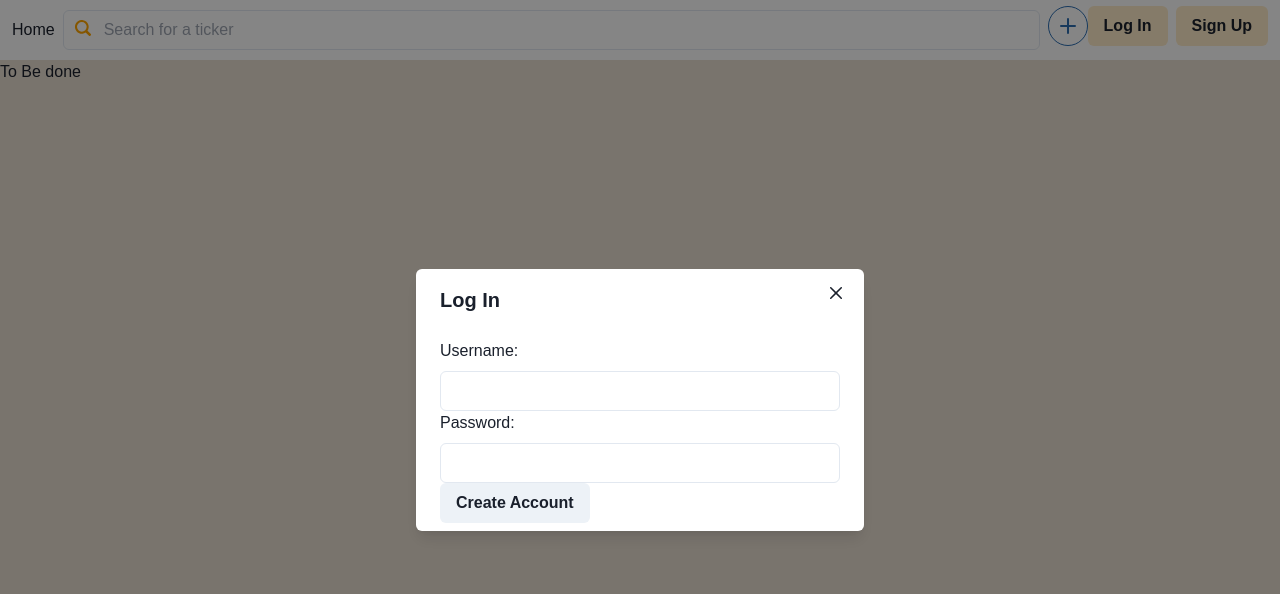
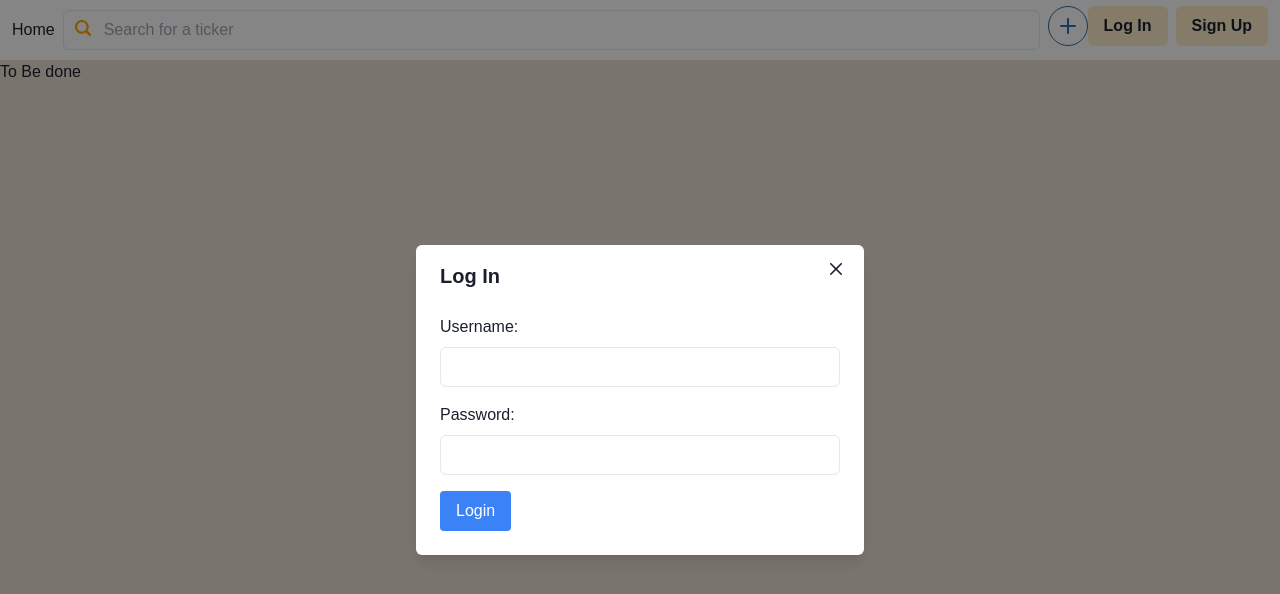
Before and after one commit to monkeypunkey21/due-diligence, a Next.js app in the folder frontend/: page / in a window 1280 px wide. Both pictures are taken after a click on the button "Log In". Shown: the top 594 px of the page. Built offline with nearby package versions, Linux system fonts and the light colour scheme.

Commit message:
Fixedd fetching and updated ui

```diff
--- a/frontend/src/components/Modals/AuthModals/LoginModal.tsx
+++ b/frontend/src/components/Modals/AuthModals/LoginModal.tsx
@@ -1,5 +1,5 @@
 import useAuthStore from "../../../state/AuthStore";
-import { FormControl, FormLabel, Input, Button, Modal, ModalBody, ModalCloseButton, ModalContent, ModalHeader, ModalOverlay, Text } from "@chakra-ui/react";
+import { FormControl, FormLabel, Input, Button, Modal, ModalBody, ModalCloseButton, ModalContent, ModalHeader, ModalOverlay, Text, Tooltip } from "@chakra-ui/react";
 import React, { useState } from "react";
 
 const LoginModal: React.FC = () =>
@@ -7,21 +7,28 @@ const LoginModal: React.FC = () =>
     const {isLoginOpen, closeLoginModal} = useAuthStore((state) => ({isLoginOpen: state.isLoginOpen, closeLoginModal: state.closeLoginModal}));
     const [user, setUser] = useState('')
     const [pass, setPass] = useState('')
+    const [userError, setUserError] = useState('')
+    const [passError, setPassError] = useState('')
     const [error, setError] = useState('')
 
 
-    const handleSubmit = async () =>
+    const handleSubmit = async (event: { preventDefault: () => void; }) =>
     {
+        event.preventDefault();
+
+        setUserError('')
+        setPassError('')
+        setError('')
 
         if ( !user || !pass)
-            setError('Must fill out all fields')
+            return setError('Must fill out all fields')
 
         const newUser = {
-            user,
-            pass
+            username: user,
+            password: pass
         }
 
-        const response = await fetch('http://localhost:4000/api/users/',
+        const response = await fetch('http://localhost:4000/api/users/login',
         {
             method: "POST",
             body: JSON.stringify(newUser),
@@ -29,6 +36,31 @@ const LoginModal: React.FC = () =>
                 'Content-Type': 'application/json'
             }
         })
+
+        const json = await response.json();
+
+        console.log(json);
+
+        if (response.ok)
+        {
+            setUser('');
+            setPass('');
+
+            closeLoginModal();
+        }
+        else
+        {
+            if (json.error)
+            {
+                if (json.error.includes("Username"))
+                    setUserError(json.error);
+
+                if (json.error.includes("password"))
+                    setPassError(json.error);
+            }
+        }
+
+
     }
 
     return (
@@ -39,15 +71,24 @@ const LoginModal: React.FC = () =>
                 <ModalHeader>Log In</ModalHeader>
                 <ModalCloseButton/>
                 <ModalBody>
-                    <FormControl>
-                        <FormLabel>Username:</FormLabel>
-                        <Input onChange={(e) => {setUser(e.target.value)}} value={user}/>
-                        <FormLabel>Password:</FormLabel>
-                        <Input onChange={(e) => {setPass(e.target.value)}} value={pass}/>
+                    <form onSubmit={handleSubmit} className="space-y-4">
+                        <FormControl isInvalid={userError != ''}>
+                            <FormLabel>Username:</FormLabel>
+                            <Tooltip placement='top-end' label={userError} isOpen={userError != ''} hasArrow>
+                                <Input onChange={(e) => {setUser(e.target.value)}} value={user}/>
+                            </Tooltip>
+                        </FormControl>
 
-                        <Button onClick={handleSubmit}>Create Account</Button>
+                        <FormControl isInvalid={passError != ''}>
+                            <FormLabel>Password:</FormLabel>
+                            <Tooltip placement='top-end' label={passError} isOpen={passError != ''} hasArrow>
+                                <Input type='password' onChange={(e) => {setPass(e.target.value)}} value={pass}/>
+                            </Tooltip>
+                        </FormControl>
+
+                        <button type="submit" className="py-2 px-4 bg-blue-500 text-white rounded">Login</button>
                         <Text>{error}</Text>
-                    </FormControl>
+                    </form>
                 </ModalBody>
             </ModalContent>
         </Modal>
--- a/frontend/src/components/Modals/AuthModals/SignInModal.tsx
+++ b/frontend/src/components/Modals/AuthModals/SignInModal.tsx
@@ -1,5 +1,6 @@
 import useAuthStore from "../../../state/AuthStore";
 import { FormControl, FormLabel, Input, Button, Modal, ModalBody, ModalCloseButton, ModalContent, ModalHeader, ModalOverlay, Text } from "@chakra-ui/react";
+import { userAgent } from "next/server";
 import React, { useState } from "react";
 
 const SigninModal: React.FC = () =>
@@ -10,15 +11,19 @@ const SigninModal: React.FC = () =>
     const [user, setUser] = useState('')
     const [pass, setPass] = useState('')
     const [error, setError] = useState('')
-    const handleSubmit = async () =>
+
+    const handleSubmit = async (event: { preventDefault: () => void; }) =>
     {
+
+        event.preventDefault();
+
         if (!email || !user || !pass)
             setError('Must fill out all fields')
 
         const newUser = {
             email,
-            user,
-            pass
+            username: user,
+            password: pass
         }
 
         const response = await fetch('http://localhost:4000/api/users/',
@@ -39,6 +44,8 @@ const SigninModal: React.FC = () =>
             setPass('')
         }
 
+        closeSignInModal();
+
     }
 
 
@@ -47,20 +54,29 @@ const SigninModal: React.FC = () =>
         <Modal isOpen={isSigninOpen} onClose={closeSignInModal} isCentered={true}>
             <ModalOverlay/>
             <ModalContent>
-                <ModalHeader>Sign In</ModalHeader>
+                <ModalHeader>Sign Up</ModalHeader>
                 <ModalCloseButton/>
                 <ModalBody>
+                    <form onSubmit={handleSubmit} className="space-y-4">
                     <FormControl>
                         <FormLabel>Email:</FormLabel>
                         <Input onChange={(e) => {setEmail(e.target.value)}} value={email}/>
+                    </FormControl>
+
+                    <FormControl>
+
                         <FormLabel>Username:</FormLabel>
                         <Input onChange={(e) => {setUser(e.target.value)}} value={user}/>
+                    </FormControl>
+
+                    <FormControl>
+
                         <FormLabel>Password:</FormLabel>
                         <Input onChange={(e) => {setPass(e.target.value)}} value={pass}/>
-
-                        <Button onClick={handleSubmit}>Create Account</Button>
+                    </FormControl>
+                    <button type="submit" className="py-2 px-4 bg-blue-500 text-white rounded">Sign Up</button>
                         <Text>{error}</Text>
-                    </FormControl>
+                    </form>
                 </ModalBody>
             </ModalContent>
         </Modal>
```
